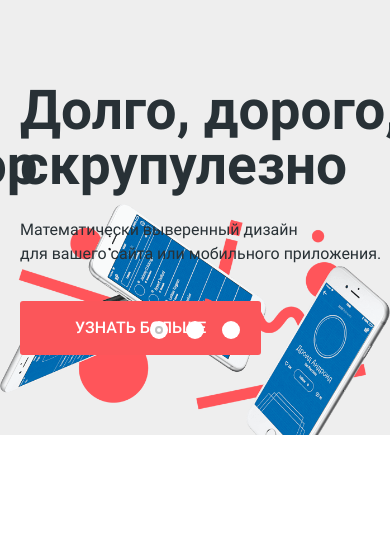
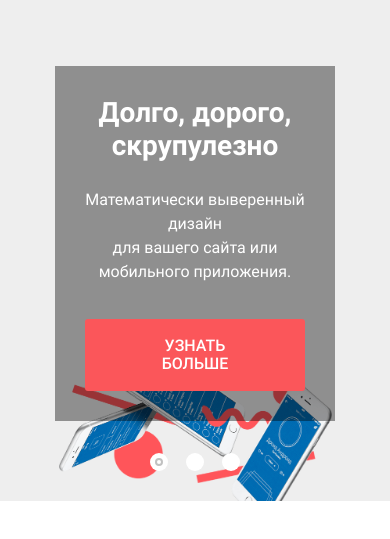
Before and after one commit to Muhammadjewel/nerds, a website: page index.html in a window 390 px wide. Shown: the part 73-612 px from the top of the page. Drawn offline with nearby package versions, Linux system fonts and the light colour scheme.

Commit message:
Finalize promo-slider

```diff
--- a/css/styles.css
+++ b/css/styles.css
@@ -360,6 +360,35 @@ img {
   .sitenav__shopping-cart-link {
     margin-left: auto;
   }
+  .promo-slider__track {
+    display: flex;
+    align-items: flex-end;
+  }
+  .promo-slider__nav {
+    bottom: 30px;
+  }
+  .promo-slide__container {
+    background-position: center bottom;
+  }
+  .promo-slide__content {
+    width: 80%;
+    padding: 30px;
+    margin: 0 auto;
+    background-color: rgba(0, 0, 0, 0.4);
+    color: #fff;
+    text-align: center;
+  }
+  .promo-slide__heading {
+    font-size: 40px;
+  }
+}
+@media only screen and (max-width: 650px) {
+  .promo-slide__container {
+    padding-top: 30px;
+  }
+  .promo-slide__heading {
+    font-size: 35px;
+  }
 }
 @media only screen and (max-width: 550px) {
   .sitenav__menu {
@@ -381,4 +410,12 @@ img {
   .shopping-cart-link__text {
     display: none;
   }
+  .promo-slide__container {
+    padding-top: 15px;
+    background-size: 70% auto;
+  }
+  .promo-slide__heading {
+    font-size: 28px;
+    line-height: 1.2;
+  }
 }
```
